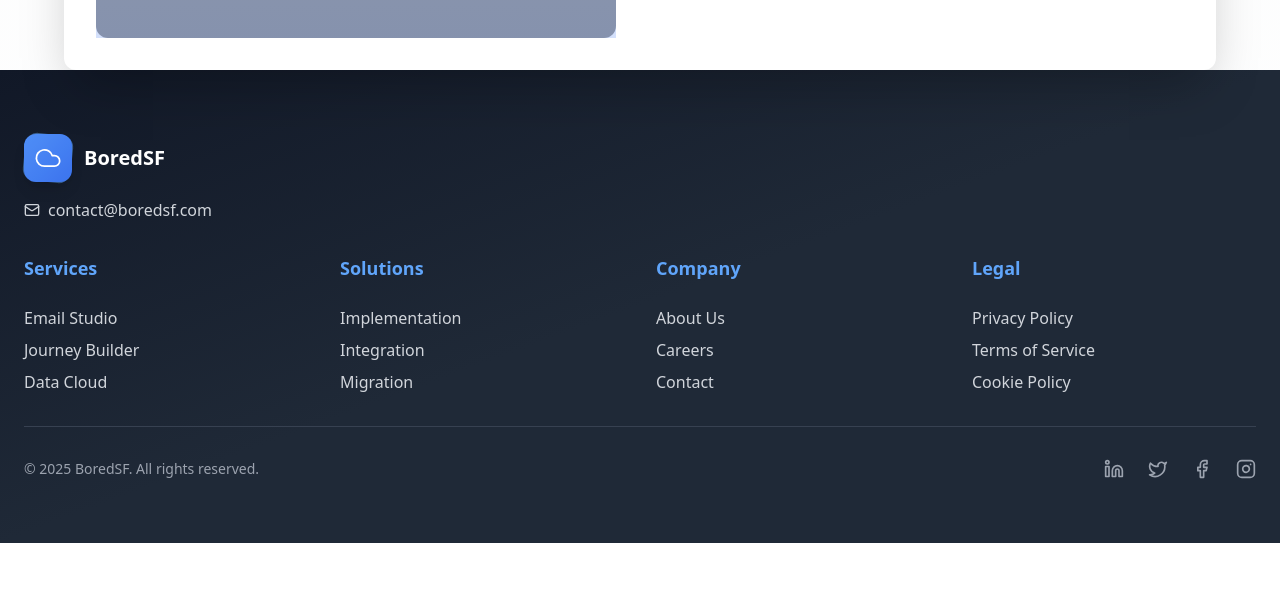
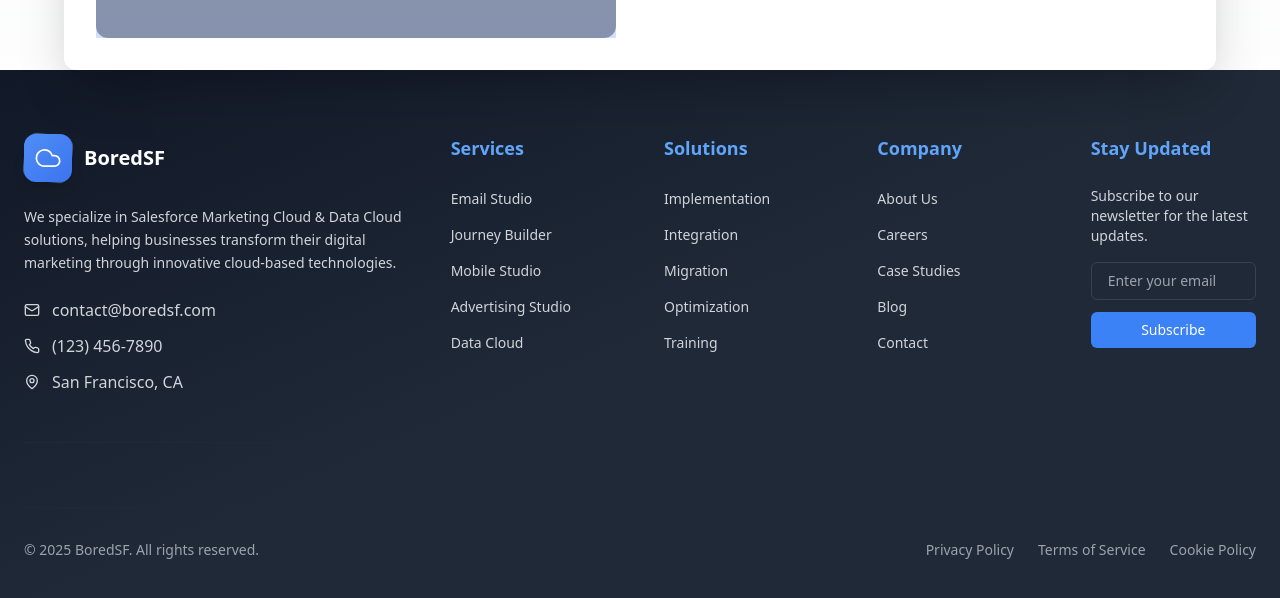
Before and after one commit to pothangelli123/BoredSf2, a React (Vite) app: page /contact in a window 1280 px wide. Shown: the part 1074-1672 px from the top of the page. Before the commit the page ends 1617 px from the top, so only its background shows below. Built offline with nearby package versions, Linux system fonts and the light colour scheme; grey boxes are pictures that could not be loaded.

Commit message:
added the feature

```diff
--- a/src/components/Footer.tsx
+++ b/src/components/Footer.tsx
@@ -12,6 +12,7 @@
 
   return (
     <div className="border-b border-gray-700 last:border-b-0 lg:border-none">
+      {/* Mobile accordion header */}
       <button
         onClick={() => setIsOpen(!isOpen)}
         className="w-full py-4 flex items-center justify-between text-left lg:hidden"
@@ -21,11 +22,11 @@
       </button>
 
       {/* Mobile dropdown */}
-      <div className={`lg:hidden overflow-hidden transition-all duration-300 ${isOpen ? 'max-h-48 py-3' : 'max-h-0'}`}>
+      <div className={`lg:hidden overflow-hidden transition-all duration-300 ${isOpen ? 'max-h-96 py-3' : 'max-h-0'}`}>
         {children}
       </div>
 
-      {/* Desktop permanent view */}
+      {/* Desktop permanent view - your original content */}
       <div className="hidden lg:block">
         <h3 className="text-lg font-semibold mb-6 text-blue-400">{title}</h3>
         {children}
@@ -37,62 +38,105 @@
 export default function Footer() {
   return (
     <footer className="bg-gradient-to-br from-gray-900 via-gray-850 to-gray-800 text-white">
-      <div className="container mx-auto px-6 py-8 lg:py-16">
-        {/* Logo and Contact - Always visible */}
-        <div className="text-center lg:text-left mb-8">
-          <Logo size="medium" className="text-white mx-auto lg:mx-0 mb-4" />
-          <a href="mailto:contact@boredsf.com"
-             className="flex items-center text-gray-300 hover:text-blue-400 justify-center lg:justify-start">
-            <Mail className="w-4 h-4 mr-2" /> contact@boredsf.com
-          </a>
-        </div>
+      <div className="container mx-auto px-6 py-16">
+        {/* Main Footer Content */}
+        <div className="grid grid-cols-1 lg:grid-cols-6 gap-12">
+          {/* Company Info - 2 columns */}
+          <div className="lg:col-span-2 space-y-6 text-center lg:text-left">
+            <div className="flex justify-center lg:justify-start">
+              <Logo size="medium" className="text-white" />
+            </div>
+            <p className="text-gray-300 text-sm leading-relaxed">
+              We specialize in Salesforce Marketing Cloud & Data Cloud solutions,
+              helping businesses transform their digital marketing through innovative
+              cloud-based technologies.
+            </p>
 
-        {/* Accordion Sections */}
-        <div className="lg:grid lg:grid-cols-4 lg:gap-8">
+            <div className="space-y-3">
+              <a href="mailto:contact@boredsf.com"
+                 className="flex items-center text-gray-300 hover:text-blue-400 transition-colors duration-300 justify-center lg:justify-start">
+                <Mail className="w-4 h-4 mr-3" />
+                contact@boredsf.com
+              </a>
+              <a href="tel:+1234567890"
+                 className="flex items-center text-gray-300 hover:text-blue-400 transition-colors duration-300 justify-center lg:justify-start">
+                <Phone className="w-4 h-4 mr-3" />
+                (123) 456-7890
+              </a>
+              <div className="flex items-center text-gray-300 justify-center lg:justify-start">
+                <MapPin className="w-4 h-4 mr-3" />
+                San Francisco, CA
+              </div>
+            </div>
+          </div>
+
+          {/* Wrap each section in Accordion for mobile view while preserving desktop layout */}
           <Accordion title="Services">
-            <ul className="space-y-2 text-gray-300">
-              <li><a href="#" className="hover:text-blue-400 block">Email Studio</a></li>
-              <li><a href="#" className="hover:text-blue-400 block">Journey Builder</a></li>
-              <li><a href="#" className="hover:text-blue-400 block">Data Cloud</a></li>
+            <ul className="space-y-3">
+              <li><a href="#" className="text-gray-300 hover:text-blue-400 transition-colors duration-300 text-sm">Email Studio</a></li>
+              <li><a href="#" className="text-gray-300 hover:text-blue-400 transition-colors duration-300 text-sm">Journey Builder</a></li>
+              <li><a href="#" className="text-gray-300 hover:text-blue-400 transition-colors duration-300 text-sm">Mobile Studio</a></li>
+              <li><a href="#" className="text-gray-300 hover:text-blue-400 transition-colors duration-300 text-sm">Advertising Studio</a></li>
+              <li><a href="#" className="text-gray-300 hover:text-blue-400 transition-colors duration-300 text-sm">Data Cloud</a></li>
             </ul>
           </Accordion>
 
           <Accordion title="Solutions">
-            <ul className="space-y-2 text-gray-300">
-              <li><a href="#" className="hover:text-blue-400 block">Implementation</a></li>
-              <li><a href="#" className="hover:text-blue-400 block">Integration</a></li>
-              <li><a href="#" className="hover:text-blue-400 block">Migration</a></li>
+            <ul className="space-y-3">
+              <li><a href="#" className="text-gray-300 hover:text-blue-400 transition-colors duration-300 text-sm">Implementation</a></li>
+              <li><a href="#" className="text-gray-300 hover:text-blue-400 transition-colors duration-300 text-sm">Integration</a></li>
+              <li><a href="#" className="text-gray-300 hover:text-blue-400 transition-colors duration-300 text-sm">Migration</a></li>
+              <li><a href="#" className="text-gray-300 hover:text-blue-400 transition-colors duration-300 text-sm">Optimization</a></li>
+              <li><a href="#" className="text-gray-300 hover:text-blue-400 transition-colors duration-300 text-sm">Training</a></li>
             </ul>
           </Accordion>
 
           <Accordion title="Company">
-            <ul className="space-y-2 text-gray-300">
-              <li><a href="#" className="hover:text-blue-400 block">About Us</a></li>
-              <li><a href="#" className="hover:text-blue-400 block">Careers</a></li>
-              <li><a href="#" className="hover:text-blue-400 block">Contact</a></li>
+            <ul className="space-y-3">
+              <li><a href="#" className="text-gray-300 hover:text-blue-400 transition-colors duration-300 text-sm">About Us</a></li>
+              <li><a href="#" className="text-gray-300 hover:text-blue-400 transition-colors duration-300 text-sm">Careers</a></li>
+              <li><a href="#" className="text-gray-300 hover:text-blue-400 transition-colors duration-300 text-sm">Case Studies</a></li>
+              <li><a href="#" className="text-gray-300 hover:text-blue-400 transition-colors duration-300 text-sm">Blog</a></li>
+              <li><a href="#" className="text-gray-300 hover:text-blue-400 transition-colors duration-300 text-sm">Contact</a></li>
             </ul>
           </Accordion>
 
-          <Accordion title="Legal">
-            <ul className="space-y-2 text-gray-300">
-              <li><a href="#" className="hover:text-blue-400 block">Privacy Policy</a></li>
-              <li><a href="#" className="hover:text-blue-400 block">Terms of Service</a></li>
-              <li><a href="#" className="hover:text-blue-400 block">Cookie Policy</a></li>
-            </ul>
+          <Accordion title="Stay Updated">
+            <div>
+              <p className="text-sm text-gray-300 mb-4">Subscribe to our newsletter for the latest updates.</p>
+              <form className="space-y-3">
+                <input
+                  type="email"
+                  placeholder="Enter your email"
+                  className="w-full px-4 py-2 bg-gray-800 border border-gray-700 rounded-md focus:outline-none focus:border-blue-400 text-sm"
+                />
+                <button
+                  type="submit"
+                  className="w-full px-4 py-2 bg-blue-500 hover:bg-blue-600 rounded-md transition-colors duration-300 text-sm"
+                >
+                  Subscribe
+                </button>
+              </form>
+            </div>
           </Accordion>
         </div>
 
-        {/* Social Links & Copyright */}
-        <div className="mt-8 pt-8 border-t border-gray-700">
-          <div className="flex flex-col-reverse lg:flex-row justify-between items-center gap-6">
-            <p className="text-sm text-gray-400">
+        {/* Social Media & Certification Badges */}
+        <div className="mt-12 pt-8 border-t border-gray-800">
+          {/* Your original social media and certification badges section */}
+          {/* ... rest of your original footer code ... */}
+        </div>
+
+        {/* Enhanced Bottom Bar */}
+        <div className="mt-8 pt-8 border-t border-gray-800">
+          <div className="flex flex-col md:flex-row justify-between items-center space-y-4 md:space-y-0">
+            <p className="text-sm text-gray-400 text-center md:text-left">
               © {new Date().getFullYear()} BoredSF. All rights reserved.
             </p>
-            <div className="flex space-x-6">
-              <a href="#" className="text-gray-400 hover:text-blue-400"><Linkedin className="w-5 h-5" /></a>
-              <a href="#" className="text-gray-400 hover:text-blue-400"><Twitter className="w-5 h-5" /></a>
-              <a href="#" className="text-gray-400 hover:text-blue-400"><Facebook className="w-5 h-5" /></a>
-              <a href="#" className="text-gray-400 hover:text-blue-400"><Instagram className="w-5 h-5" /></a>
+            <div className="flex flex-wrap justify-center md:justify-end gap-6 text-sm text-gray-400">
+              <a href="#" className="hover:text-blue-400 transition-colors duration-300">Privacy Policy</a>
+              <a href="#" className="hover:text-blue-400 transition-colors duration-300">Terms of Service</a>
+              <a href="#" className="hover:text-blue-400 transition-colors duration-300">Cookie Policy</a>
             </div>
           </div>
         </div>
```
